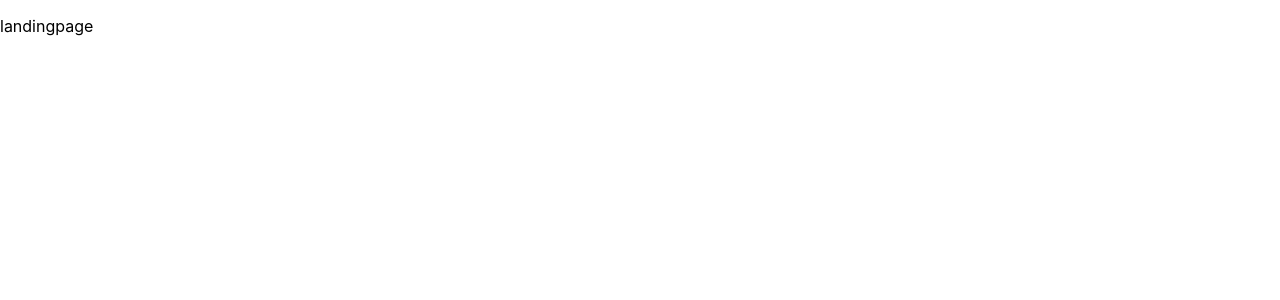
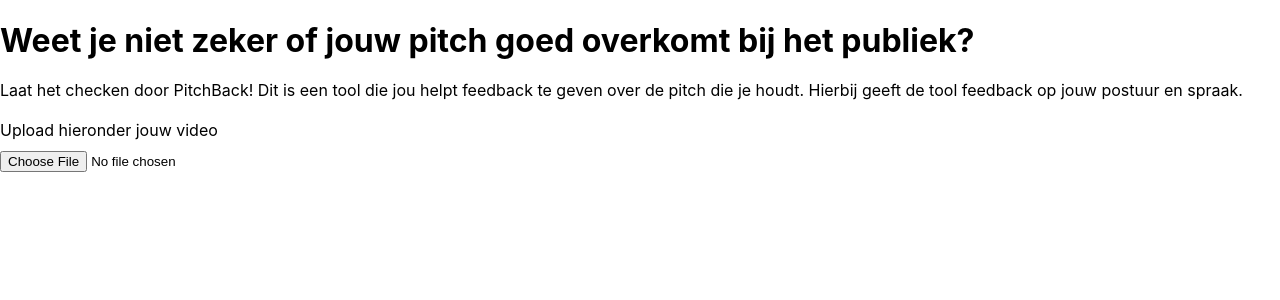
Before and after one commit to rectangles-medialab/Rectangles, a React (Create React App) app: page / in a window 1280 px wide. Shown: the top 300 px of the page. Built offline with nearby package versions, Linux system fonts and the light colour scheme.

Commit message:
Refactored PitchbackPage to UploadPitch

```diff
--- a/src/components/UploadPitch.js
+++ b/src/components/UploadPitch.js
@@ -0,0 +1,30 @@
+import React, { useState } from 'react';
+import '../App.css';
+
+export default function UploadPitch() {
+const [video, setVideo] = useState(null);
+
+const handleFileChange = (event) => {
+const file = event.target.files[0];
+if (file) {
+setVideo(URL.createObjectURL(file));
+}
+};
+
+  return (
+  <div className="pitchback-container">
+    <h1 className="pitchback-title">Weet je niet zeker of jouw pitch goed overkomt bij het publiek?</h1>
+    <p className="pitchback-description">Laat het checken door PitchBack! Dit is een tool die jou helpt feedback te geven over de pitch die je houdt. Hierbij geeft de tool feedback op jouw postuur en spraak.</p>
+    <p className="pitchback-upload-text">Upload hieronder jouw video</p>
+    <div className="pitchback-upload">
+    <input type="file" onChange={handleFileChange} />
+  </div>
+  {video && (
+  <div className="pitchback-video">
+    <video src={video} width="640" height="480" controls />
+    <button className="pitchback-remove-button" onClick={() => setVideo(null)}>Remove Video</button>
+  </div>
+    )}
+  </div>
+);
+}
--- a/src/pages/LandingPage.js
+++ b/src/pages/LandingPage.js
@@ -1,6 +1,8 @@
+import UploadPitch from "../components/UploadPitch";
+
 export default function LandingPage() {
 
     return (
-        <p>landingpage</p>
+        <UploadPitch />
     )
 }
```
Also changed, not shown: src/App.js (+1 -13 lines), src/components/PitchbackPage.js (deleted, +0 -32 lines).
